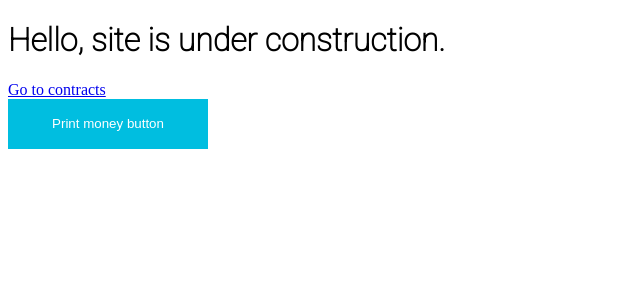
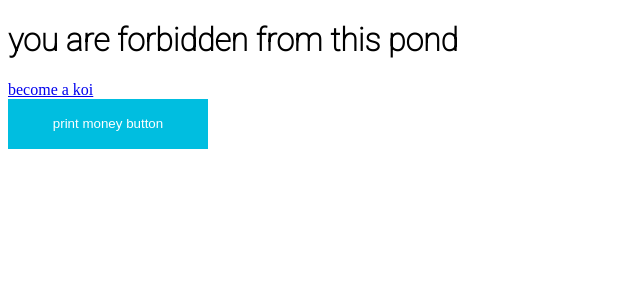
Before and after one commit to hud-sonq/kpvue, a Nuxt app: page / in a window 1280 px wide. Shown: the top 300 px of the page, without its empty margins (0-640 px from the left). Built offline with nearby package versions, Linux system fonts and the light colour scheme.

Commit message:
newfbmsg

```diff
--- a/pages/index.vue
+++ b/pages/index.vue
@@ -1,9 +1,9 @@
 <template>
-    <h1>Hello, site is under construction. </h1>
+    <h1>you are forbidden from this pond</h1>
     <div>
-      <a href="/qr">Go to contracts</a>
+      <a href="/qr">become a koi</a>
     </div>
-    <MyFancyButton>Print money button</MyFancyButton>
+    <MyFancyButton>print money button</MyFancyButton>
 </template>
 <style>
 @import url('https://fonts.googleapis.com/css2?family=Roboto:wght@100&display=swap');
```
